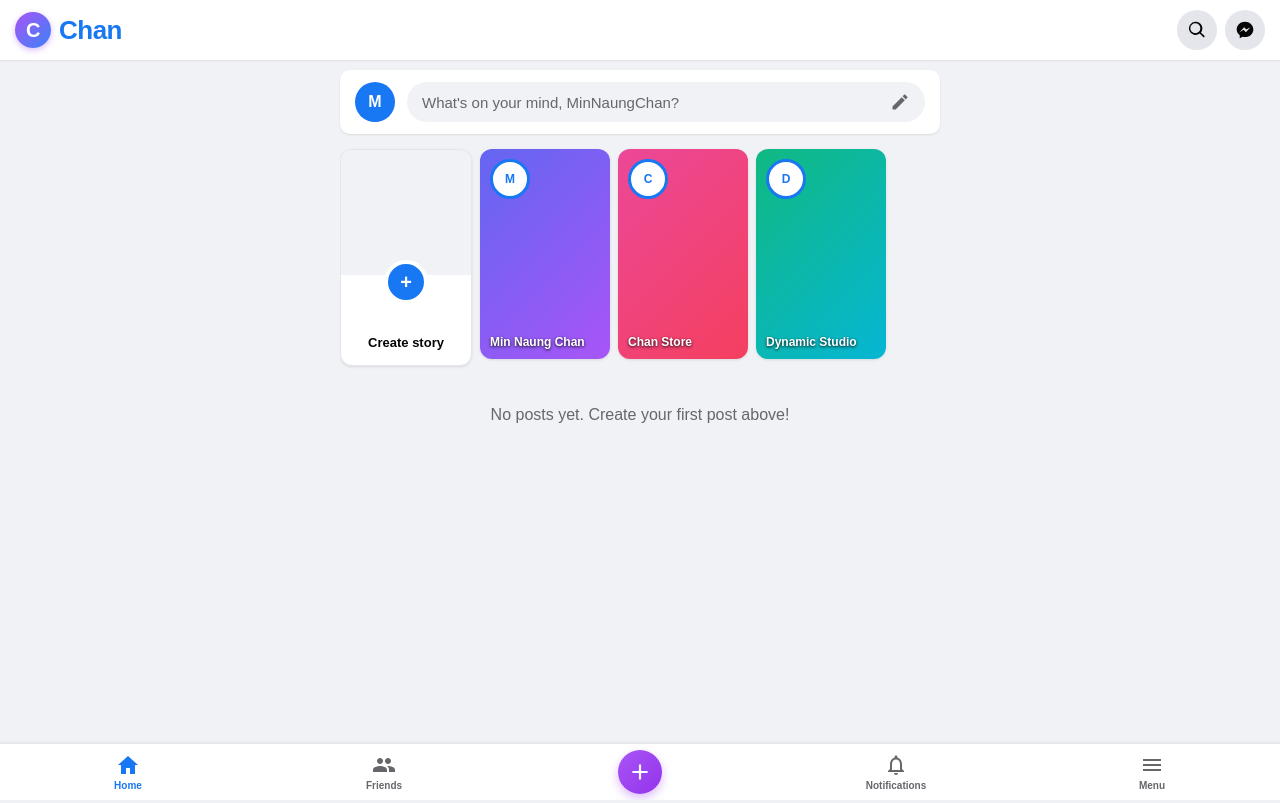
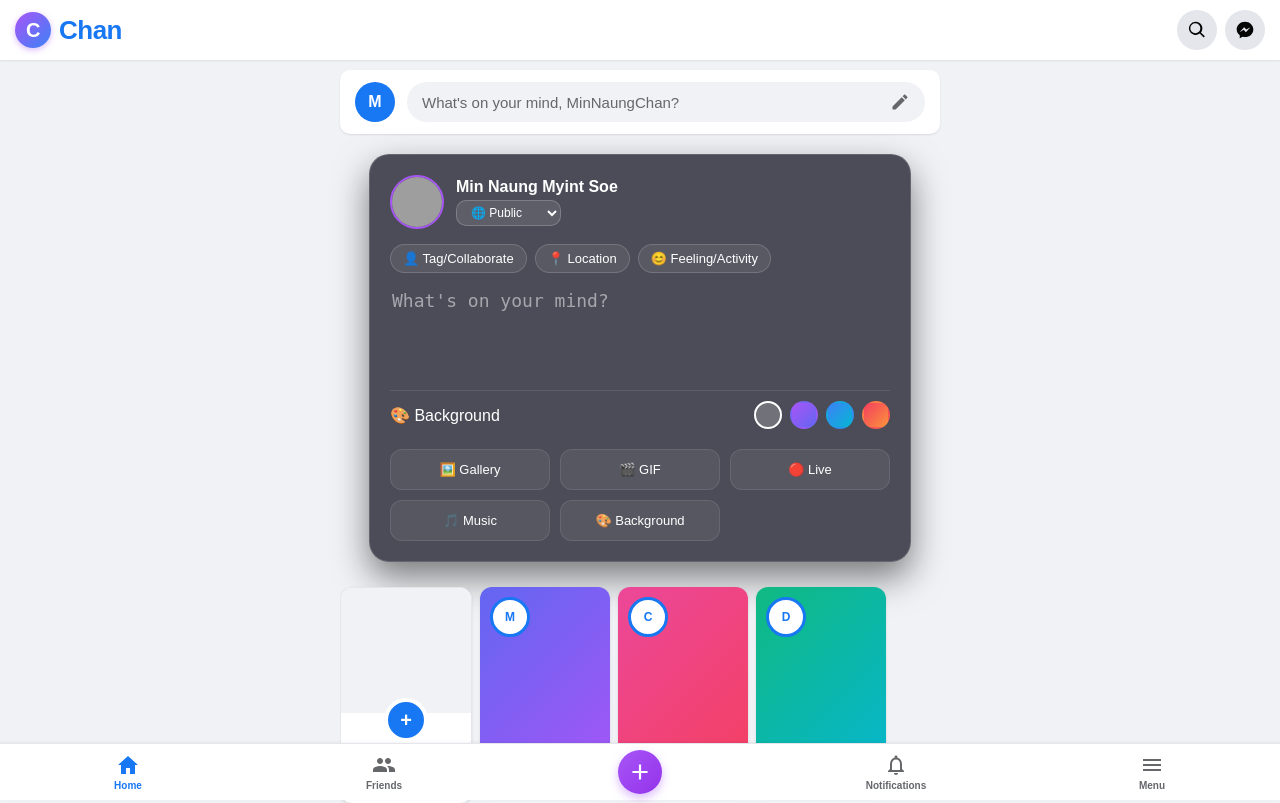
Before and after one commit to glimmgy-sketch/csw-dynamic, a Flask app: page / in a window 1280 px wide. Shown: the top 803 px of the page. Run offline with Flask 3, Linux system fonts and the light colour scheme; a user stored in the database is signed in; grey boxes are pictures that could not be loaded.

Commit message:
Update index.html

```diff
--- a/templates/index.html
+++ b/templates/index.html
@@ -57,6 +57,132 @@
         .bottom-nav-item span { font-size: 10px; margin-top: 3px; font-weight: bold; }
         .create-circle-btn { width: 44px; height: 44px; background: linear-gradient(135deg, #a855f7, #9333ea); border-radius: 50%; display: flex; align-items: center; justify-content: center; color: white; box-shadow: 0 4px 10px rgba(168, 85, 247, 0.4); cursor: pointer; margin: auto; }
         a { color: #1877f2; text-decoration: none; }
+        .post-modal-container {
+    background: rgba(20, 20, 35, 0.75);
+    backdrop-filter: blur(20px);
+    border: 1px solid rgba(255, 255, 255, 0.15);
+    border-radius: 20px;
+    padding: 20px;
+    color: #fff;
+    max-width: 500px;
+    margin: 20px auto;
+    box-shadow: 0 15px 35px rgba(0,0,0,0.5);
+}
+
+.modal-header-section {
+    display: flex;
+    align-items: center;
+    gap: 12px;
+    margin-bottom: 15px;
+}
+
+.modal-profile-img {
+    width: 50px;
+    height: 50px;
+    border-radius: 50%;
+    border: 2px solid #a855f7;
+    object-fit: cover;
+}
+
+.modal-user-info h4 {
+    margin: 0;
+    font-size: 16px;
+    color: #fff;
+}
+
+.privacy-select {
+    background: rgba(255, 255, 255, 0.1);
+    border: 1px solid rgba(255, 255, 255, 0.2);
+    color: #fff;
+    padding: 4px 10px;
+    border-radius: 10px;
+    font-size: 12px;
+    margin-top: 4px;
+}
+
+.modal-action-tags {
+    display: flex;
+    gap: 8px;
+    margin-bottom: 15px;
+    flex-wrap: wrap;
+}
+
+.action-tag-btn {
+    background: rgba(255, 255, 255, 0.08);
+    border: 1px solid rgba(255, 255, 255, 0.15);
+    color: #fff;
+    padding: 6px 12px;
+    border-radius: 15px;
+    font-size: 13px;
+    cursor: pointer;
+}
+
+.modal-content-box textarea {
+    width: 100%;
+    background: transparent;
+    border: none;
+    color: #fff;
+    font-size: 18px;
+    resize: none;
+    outline: none;
+}
+
+.modal-content-box textarea::placeholder {
+    color: rgba(255, 255, 255, 0.5);
+}
+
+.bg-picker-bar {
+    display: flex;
+    align-items: center;
+    justify-content: space-between;
+    margin-top: 10px;
+    padding-top: 10px;
+    border-top: 1px solid rgba(255, 255, 255, 0.1);
+}
+
+.color-circles {
+    display: flex;
+    gap: 8px;
+}
+
+.c-circle {
+    width: 24px;
+    height: 24px;
+    border-radius: 50%;
+    cursor: pointer;
+    border: 2px solid transparent;
+}
+
+.c-circle.default {
+    background: rgba(255, 255, 255, 0.2);
+}
+
+.c-circle.active {
+    border-color: #fff;
+}
+
+.modal-media-grid {
+    display: grid;
+    grid-template-columns: repeat(3, 1fr);
+    gap: 10px;
+    margin-top: 20px;
+}
+
+.media-card {
+    background: rgba(255, 255, 255, 0.06);
+    border: 1px solid rgba(255, 255, 255, 0.1);
+    padding: 12px;
+    text-align: center;
+    border-radius: 12px;
+    font-size: 13px;
+    cursor: pointer;
+    transition: 0.2s;
+}
+
+.media-card:hover {
+    background: rgba(255, 255, 255, 0.12);
+}
+
     </style>
 </head>
 <body>
@@ -81,18 +207,52 @@
             </div>
         </div>
 
-        <div class="modal-overlay" id="postModal">
-            <div class="modal-content">
-                <div class="modal-header">
-                    <span>Create Post</span>
-                    <button class="close-modal" onclick="closePostModal()">✕</button>
-                </div>
-                <form action="{{ url_for('add_post') }}" method="POST">
-                    <textarea name="content" placeholder="What's on your mind, {{ current_user.username }}?" required></textarea>
-                    <button type="submit" class="modal-submit-btn">Post</button>
-                </form>
+        <!-- Post Creation Modal / Box အသစ် -->
+<div class="post-modal-container">
+    <!-- Header: Profile & Privacy -->
+    <div class="modal-header-section">
+        <img src="https://images.unsplash.com/photo-1534528741775-53994a69daeb?w=100" alt="Profile" class="modal-profile-img">
+        <div class="modal-user-info">
+            <h4>Min Naung Myint Soe</h4>
+            <select class="privacy-select">
+                <option value="public">🌐 Public</option>
+                <option value="friends">👥 Friends</option>
+                <option value="only_me">🔒 Only me</option>
+            </select>
+        </div>
+    </div>
+
+    <!-- Action Tags (Tag, Location, Feeling) -->
+    <div class="modal-action-tags">
+        <button class="action-tag-btn">👤 Tag/Collaborate</button>
+        <button class="action-tag-btn">📍 Location</button>
+        <button class="action-tag-btn">😊 Feeling/Activity</button>
+    </div>
+
+    <!-- Text Input & Background Picker -->
+    <div class="modal-content-box">
+        <textarea placeholder="What's on your mind?" rows="4"></textarea>
+        <div class="bg-picker-bar">
+            <span class="bg-label">🎨 Background</span>
+            <div class="color-circles">
+                <span class="c-circle default active"></span>
+                <span class="c-circle purple" style="background: linear-gradient(135deg, #a855f7, #6366f1);"></span>
+                <span class="c-circle blue" style="background: linear-gradient(135deg, #3b82f6, #06b6d4);"></span>
+                <span class="c-circle sunset" style="background: linear-gradient(135deg, #f43f5e, #fb923c);"></span>
             </div>
         </div>
+    </div>
+
+    <!-- Media Buttons (Gallery, GIF, Live, Music, Background) -->
+    <div class="modal-media-grid">
+        <div class="media-card">🖼️ Gallery</div>
+        <div class="media-card">🎬 GIF</div>
+        <div class="media-card">🔴 Live</div>
+        <div class="media-card">🎵 Music</div>
+        <div class="media-card">🎨 Background</div>
+    </div>
+</div>
+
 
         <div class="stories-container">
             <div class="story-card create-story" onclick="alert('Create story feature coming soon!')">
```
